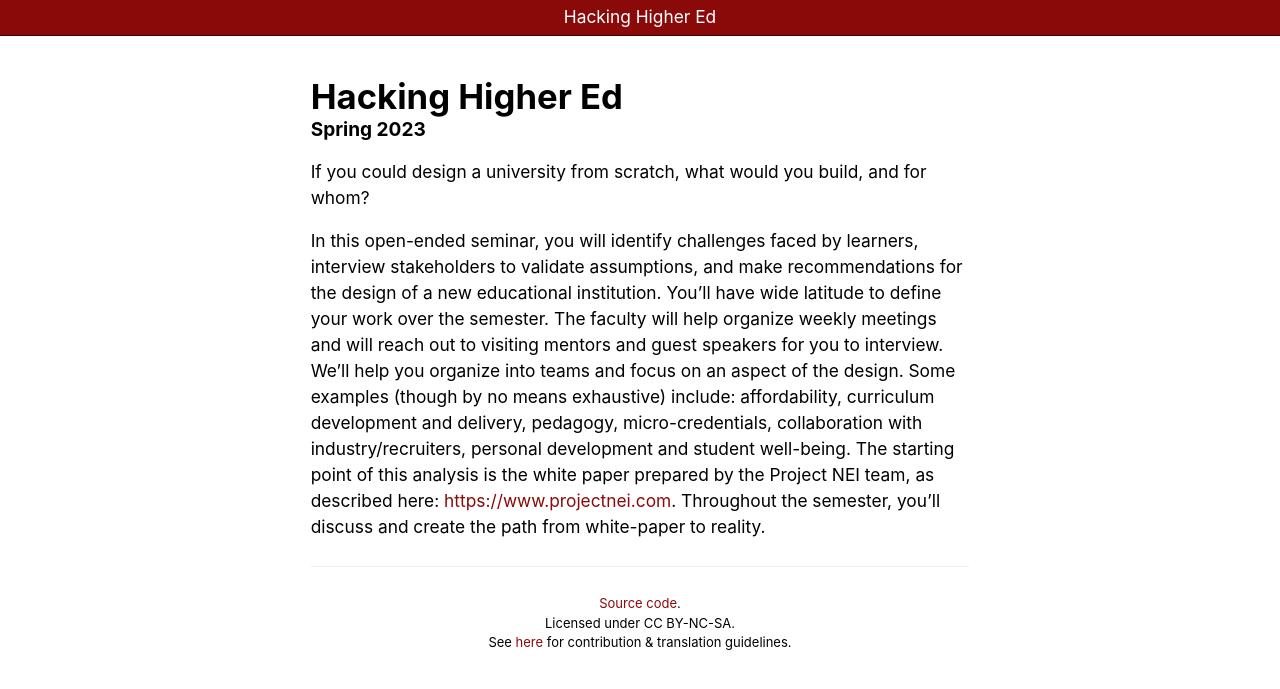
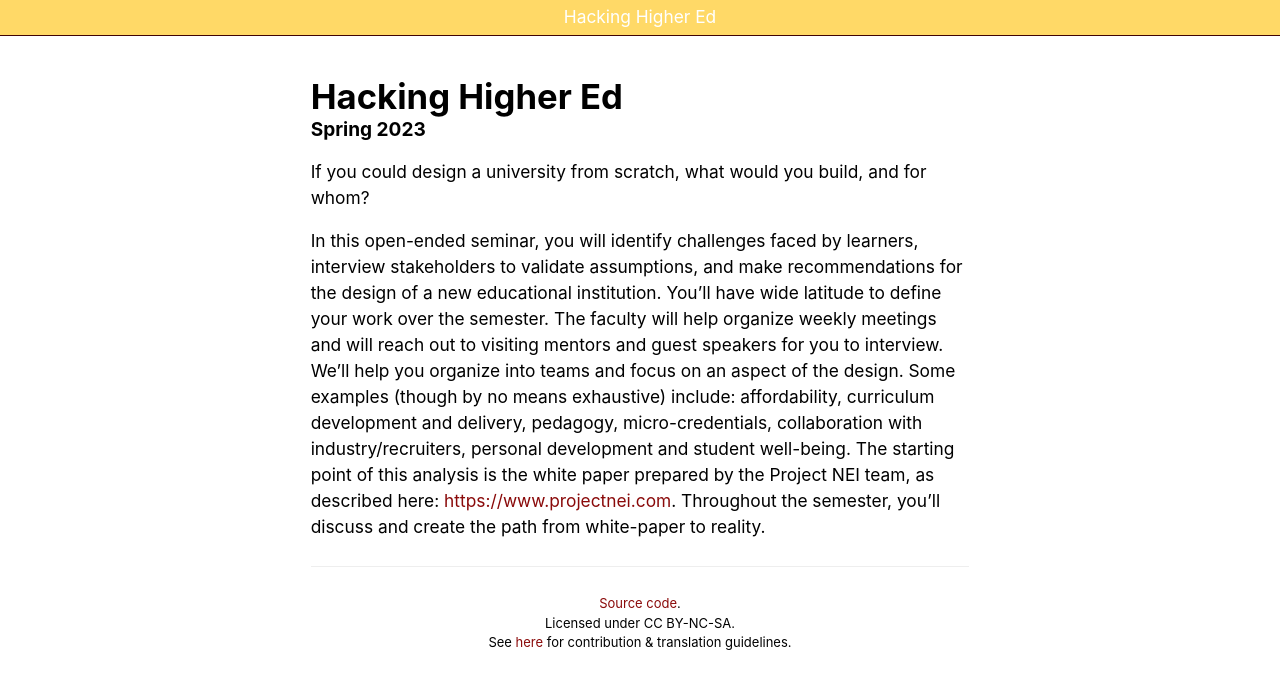
Before and after one commit to hacking-higher-ed/hacking-higher-ed, a Jekyll site: the page built from index.md, in a window 1280 px wide. Shown: the top 689 px of the page. Built offline with Jekyll 4.4.1, drawn with Linux system fonts in a browser that asks for light colours.

Commit message:
Update color and favicons.

```diff
--- a/static/css/main.css
+++ b/static/css/main.css
@@ -247,7 +247,8 @@ blockquote {
 #nav-bg {
   margin: 0;
   padding: 0.25rem 1rem;
-  background: #8a0a0a;
+  /* background: #8a0a0a; */
+  background: #FFD967;
   color: #fff;
   border-bottom: 1px solid #400404;
 }
```
Also changed, not shown: static/assets/apple-touch-icon.png, static/assets/favicon-16x16.png, static/assets/favicon-32x32.png.
